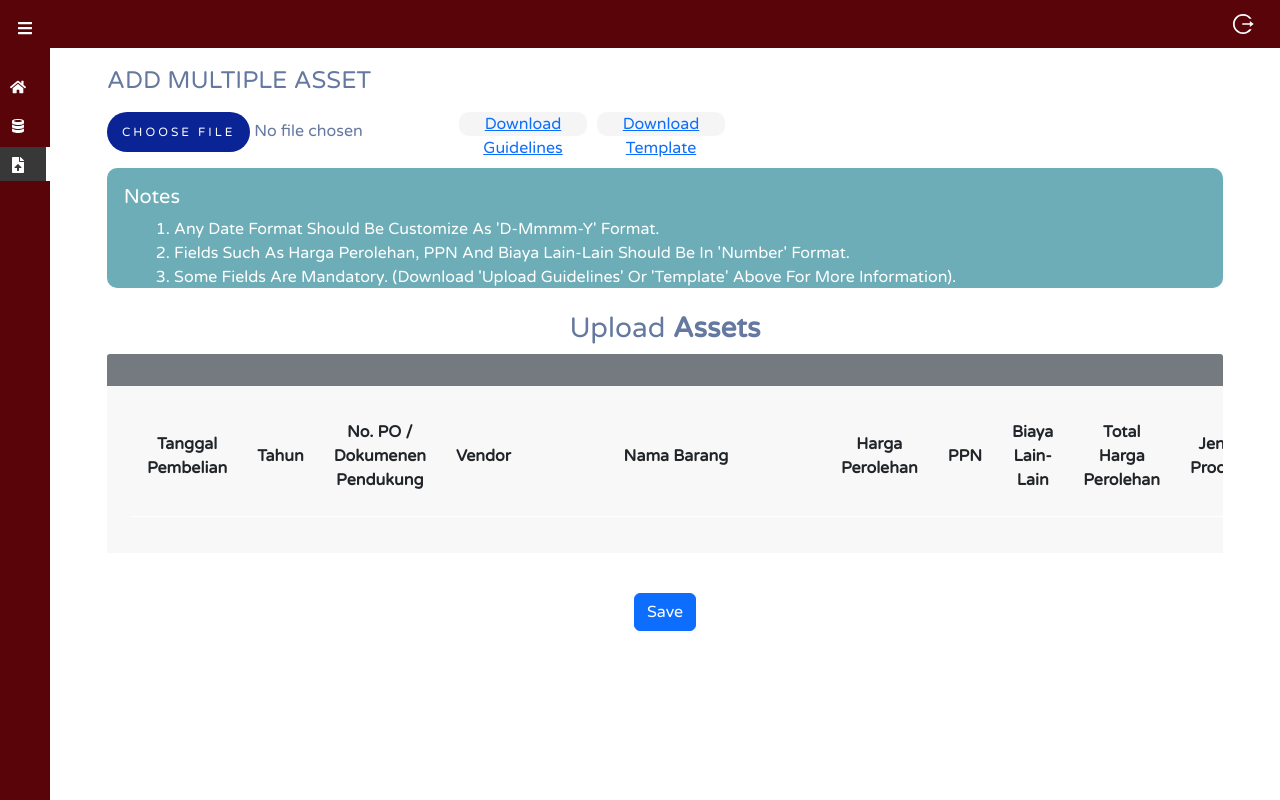
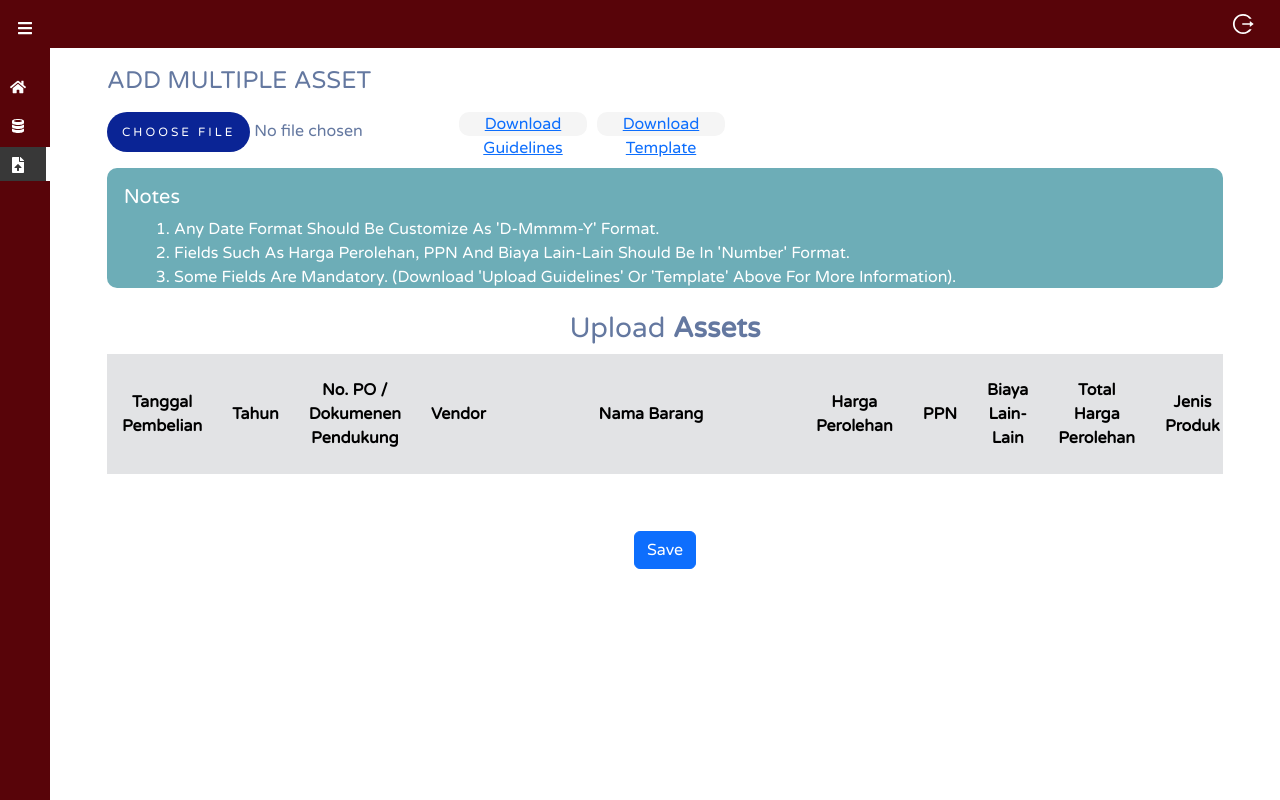
Before and after one commit to KelvinAnderson10/asset-management-fe, a React (Create React App) app: page /upload-data in a window 1280 px wide. Built offline with nearby package versions, Linux system fonts and the light colour scheme.

Commit message:
[UPDATE] styling table import

```diff
--- a/src/pages/Import Data/ImportData.js
+++ b/src/pages/Import Data/ImportData.js
@@ -112,8 +112,8 @@ export const ImportData = () => {
                           Upload <b>Assets</b>
                       </h3>
                 <div className="table-responsive">
-                  <div className="table-wrapper">
-                    <div className="table-title">
+                  <div className="import-table-wrapper">
+                    <div className="import-table-title">
                       <div className="row">
                         <div className="col-xs-8">
                         </div>
@@ -121,7 +121,7 @@ export const ImportData = () => {
                     </div>
 
                     <table className="table table-striped table-hover">
-                      <thead>
+                      <thead className= "table-secondary">
                         <tr>
                           <th>Tanggal Pembelian</th>
                           <th>Tahun</th>
```
Also changed, not shown: src/pages/Import Data/ImportData.css (line endings or trailing spaces).
